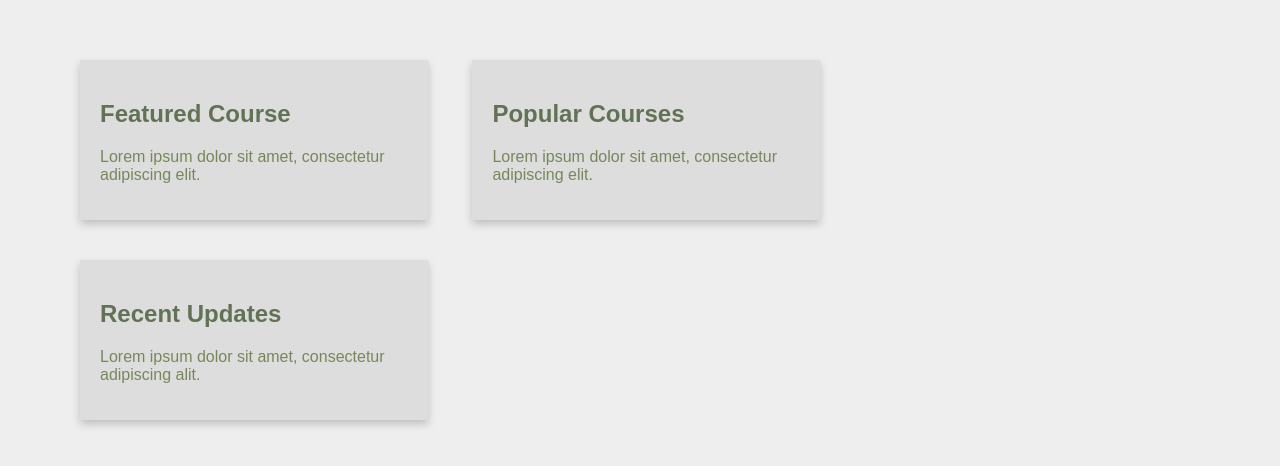
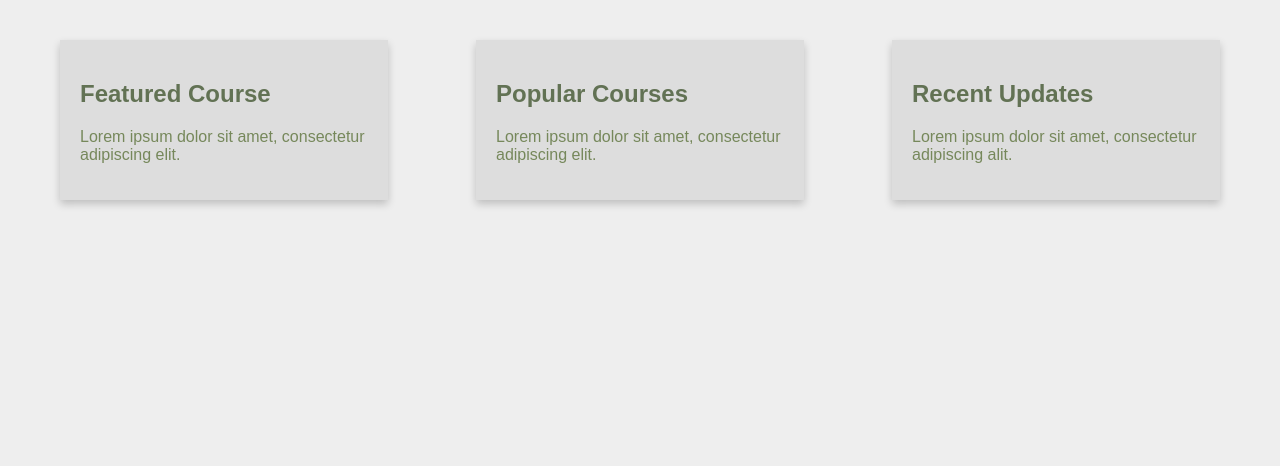
Before and after one commit to DonKravche/Team_Work_LMS, a Django app: page / in a window 1280 px wide. Shown: the part 166-632 px from the top of the page. Run offline with Django 5.2, Linux system fonts and the light colour scheme.

Commit message:
issue correction

```diff
--- a/student/templates/answer.html
+++ b/student/templates/answer.html
@@ -53,7 +53,8 @@
 </head>
 <body>
 <nav>
-    <a href="{% url 'home' %}">Home</a>
+
+    <a href="{% url 'logout_' %}">Logout</a>
 </nav>
 
     <h1>Congrats, {{ user }}</h1>
--- a/student/templates/home.html
+++ b/student/templates/home.html
@@ -45,6 +45,8 @@
         }
 
         .content {
+            display: flex;
+            justify-content: space-between;
             padding: 20px;
         }
 
@@ -52,9 +54,10 @@
             background-color: #DDDDDD;
             box-shadow: 0 4px 8px 0 rgba(0, 0, 0, 0.2);
             transition: 0.3s;
-            width: 30%;
-            margin: 20px;
-            display: inline-block;
+            width: calc(30% - 20px);
+            margin-bottom: 20px;
+            display: flex;
+            flex-direction: column;
         }
 
         .card:hover {
--- a/student/templates/students_page.html
+++ b/student/templates/students_page.html
@@ -94,7 +94,7 @@
 </head>
 <body>
 <nav>
-    <a href="{% url 'home' %}">Home</a>
+    <a href="{% url 'logout_' %}">Logout</a>
 </nav>
 
    <h1>Welcome, {{ user.username }}!</h1>
--- a/student/urls.py
+++ b/student/urls.py
@@ -7,5 +7,6 @@ urlpatterns = [
     path('home/', views.home, name='home'),
     path('register/', register, name='register_student'),
     path('login/', views.login_, name='login_'),
-    path('students_page/', views.students_page, name='students_page')
+    path('students_page/', views.students_page, name='students_page'),
+    path('logout/', views.logout_, name='logout_'),
 ]
--- a/student/views.py
+++ b/student/views.py
@@ -1,8 +1,8 @@
 from django.http import HttpResponseBadRequest
 from django.shortcuts import render, redirect
-from django.contrib.auth import login
-from .forms import UserRegistrationForm, UserLoginForm
-from .models import Student, Subject
+from django.contrib.auth import login, logout
+from student.forms import UserRegistrationForm, UserLoginForm
+from student.models import Student, Subject
 
 
 def home(request):
@@ -47,7 +47,7 @@ def students_page(request):
         selected_subjects_ids = request.POST.getlist('students_page')
         if len(selected_subjects_ids) < 3 or len(selected_subjects_ids) > 7:
             return render(request, 'students_page.html', {'message': 'Please select at least 3 & max 7 subjects.',
-                                                          'faculty_subjects': faculty_subjects},)
+                                                          'faculty_subjects': faculty_subjects}, )
         else:
             selected_subjects = Subject.objects.filter(pk__in=selected_subjects_ids)
             student.subjects.set(selected_subjects)
@@ -58,3 +58,8 @@ def students_page(request):
             'faculty_subjects': faculty_subjects
         }
         return render(request, 'students_page.html', context)
+
+
+def logout_(request):
+    logout(request)
+    return redirect('home')
```
Also changed, not shown: student/models.py (+7 -3 lines), db.sqlite3, 1 other file.
